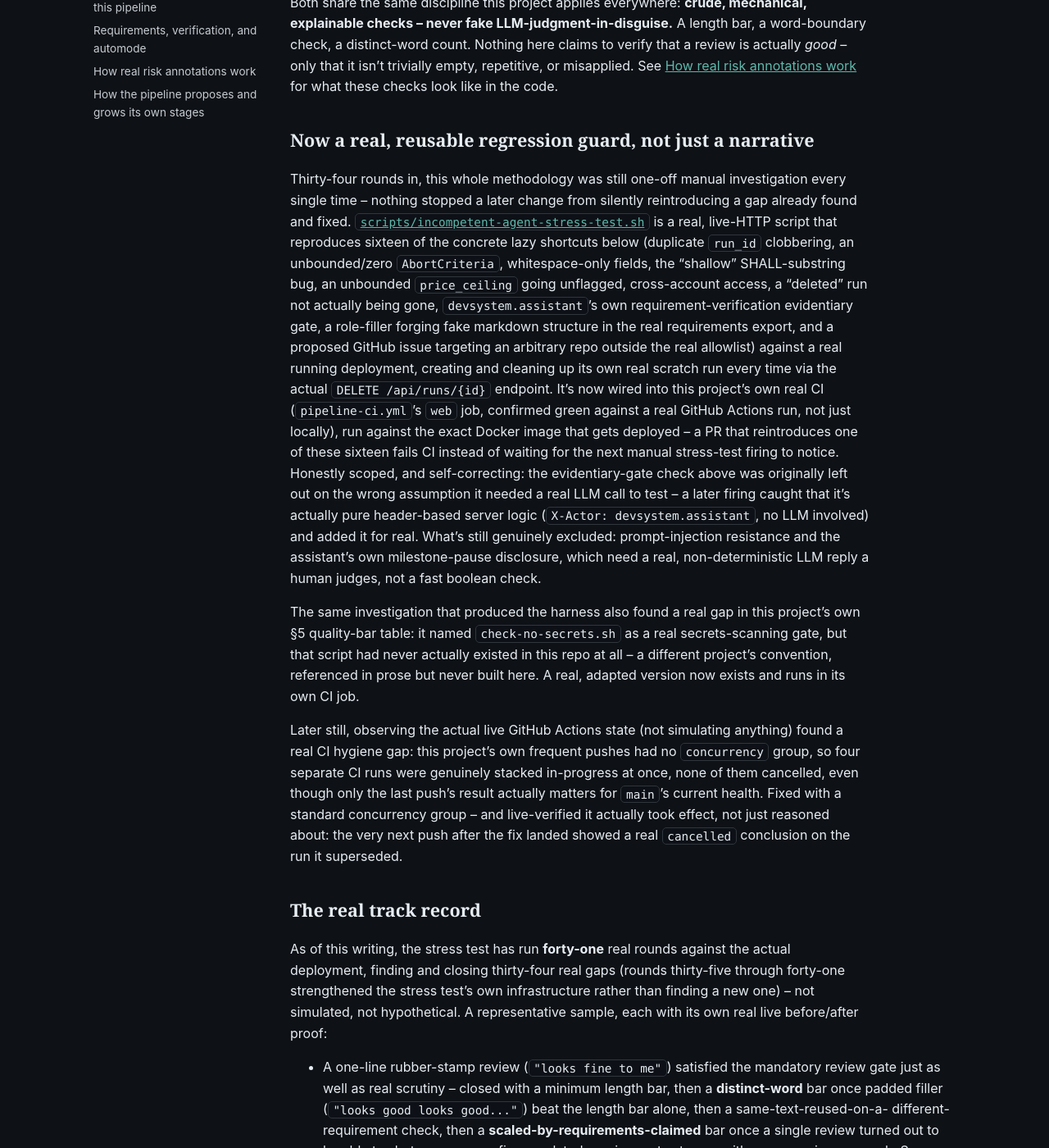
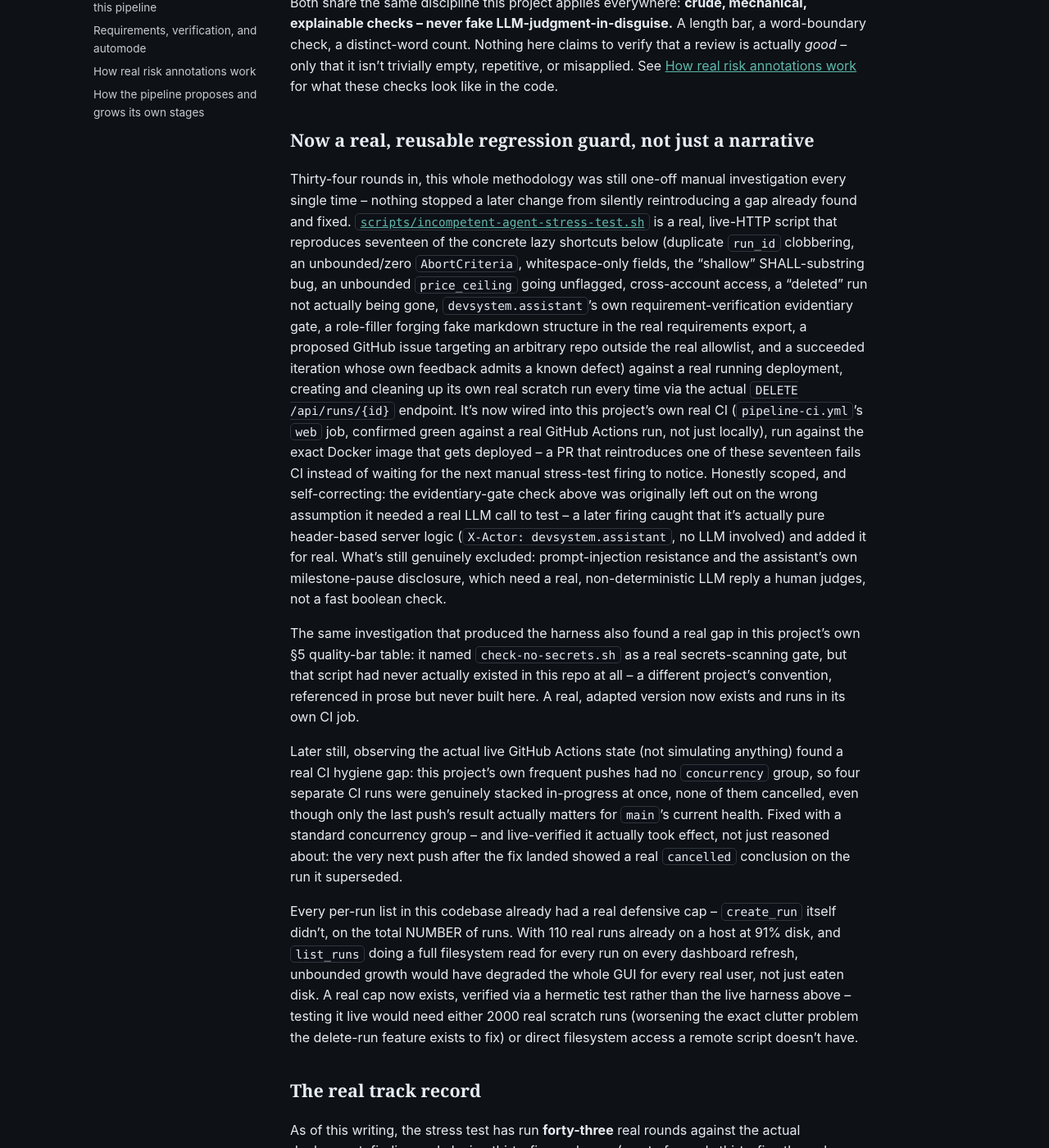
Before and after one commit to scimbe/CADS-devsystem-docs, a Jekyll site: the page built from _explanation/dau-lens-and-stress-testing.md, in a window 1280 px wide and 1400 px high, scrolled down 843 px. Shown: the whole window at 82% size. Built offline with Jekyll 4.4.1, drawn with Linux system fonts in a browser that asks for light colours; some of the changed text lies outside the part shown.

Commit message:
explanation: document runs 42-43 -- the total-run cap, defect-admission check
Two real pieces landed in CADS-devsystem since this site was last updated:
a real cap on the total number of runs (create_run had none, unlike every
per-run list already capped; unbounded growth would degrade the whole
dashboard, not just eat disk), and a new harness check for a succeeded
iteration whose own feedback admits a known defect.

```diff
--- a/_explanation/dau-lens-and-stress-testing.md
+++ b/_explanation/dau-lens-and-stress-testing.md
@@ -43,17 +43,18 @@ for what these checks look like in the code.
 Thirty-four rounds in, this whole methodology was still one-off manual investigation every single
 time -- nothing stopped a later change from silently reintroducing a gap already found and fixed.
 [`scripts/incompetent-agent-stress-test.sh`](https://github.com/scimbe/CADS-devsystem/blob/main/scripts/incompetent-agent-stress-test.sh)
-is a real, live-HTTP script that reproduces sixteen of the concrete lazy shortcuts below (duplicate
+is a real, live-HTTP script that reproduces seventeen of the concrete lazy shortcuts below (duplicate
 `run_id` clobbering, an unbounded/zero `AbortCriteria`, whitespace-only fields, the "shallow"
 SHALL-substring bug, an unbounded `price_ceiling` going unflagged, cross-account access, a "deleted"
 run not actually being gone, `devsystem.assistant`'s own requirement-verification evidentiary gate,
-a role-filler forging fake markdown structure in the real requirements export, and a proposed
-GitHub issue targeting an arbitrary repo outside the real allowlist) against a real running
-deployment, creating and cleaning up its own real scratch run every time via the actual
-`DELETE /api/runs/{id}` endpoint. It's now wired into this project's own real CI (`pipeline-ci.yml`'s
-`web` job, confirmed green against a real GitHub Actions run, not just locally), run against the
-exact Docker image that gets deployed -- a PR that reintroduces one of these sixteen fails CI
-instead of waiting for the next manual stress-test firing to notice. Honestly scoped, and
+a role-filler forging fake markdown structure in the real requirements export, a proposed
+GitHub issue targeting an arbitrary repo outside the real allowlist, and a succeeded iteration whose
+own feedback admits a known defect) against a real running deployment, creating and cleaning up its
+own real scratch run every time via the actual `DELETE /api/runs/{id}` endpoint. It's now wired into
+this project's own real CI (`pipeline-ci.yml`'s `web` job, confirmed green against a real GitHub
+Actions run, not just locally), run against the exact Docker image that gets deployed -- a PR that
+reintroduces one of these seventeen fails CI instead of waiting for the next manual stress-test
+firing to notice. Honestly scoped, and
 self-correcting: the evidentiary-gate check above was originally left out on the wrong assumption it
 needed a real LLM call to test -- a later firing caught that it's actually pure header-based server
 logic (`X-Actor: devsystem.assistant`, no LLM involved) and added it for real. What's still
@@ -72,10 +73,18 @@ push's result actually matters for `main`'s current health. Fixed with a standar
 -- and live-verified it actually took effect, not just reasoned about: the very next push after the
 fix landed showed a real `cancelled` conclusion on the run it superseded.
 
+Every per-run list in this codebase already had a real defensive cap -- `create_run` itself didn't,
+on the total NUMBER of runs. With 110 real runs already on a host at 91% disk, and `list_runs`
+doing a full filesystem read for every run on every dashboard refresh, unbounded growth would have
+degraded the whole GUI for every real user, not just eaten disk. A real cap now exists, verified via
+a hermetic test rather than the live harness above -- testing it live would need either 2000 real
+scratch runs (worsening the exact clutter problem the delete-run feature exists to fix) or direct
+filesystem access a remote script doesn't have.
+
 ## The real track record
 
-As of this writing, the stress test has run **forty-one** real rounds against the actual
-deployment, finding and closing thirty-four real gaps (rounds thirty-five through forty-one
+As of this writing, the stress test has run **forty-three** real rounds against the actual
+deployment, finding and closing thirty-five real gaps (most of rounds thirty-five through forty-three
 strengthened the stress test's own infrastructure rather than finding a new one) -- not simulated,
 not hypothetical. A
 representative sample, each with its own real live before/after proof:
```
